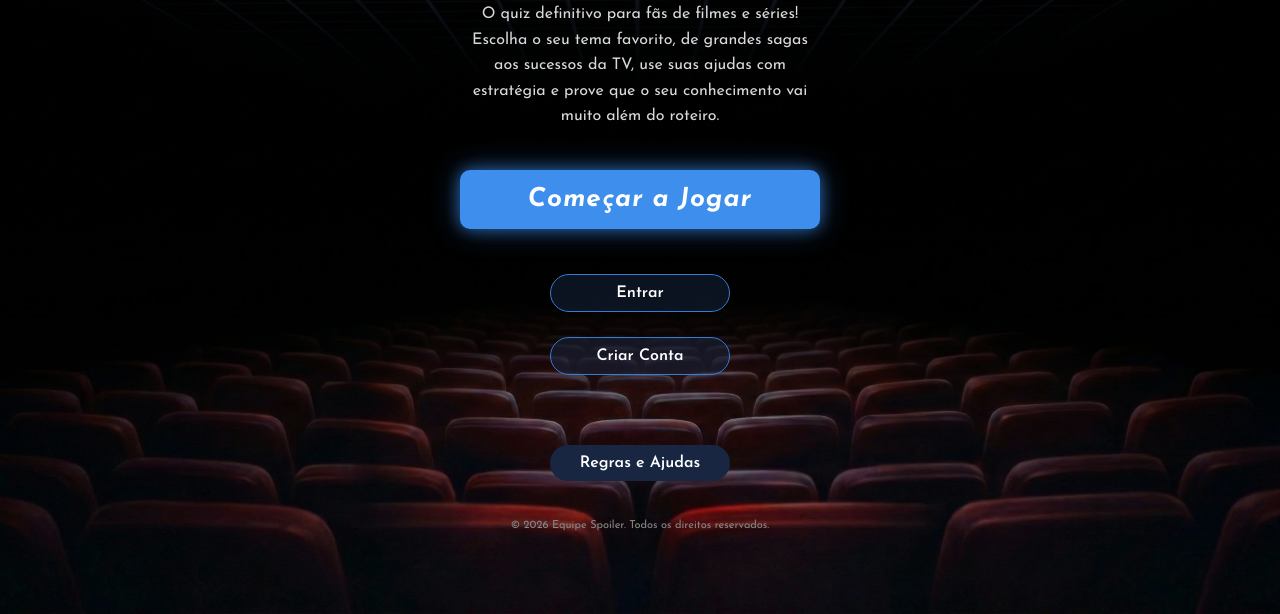
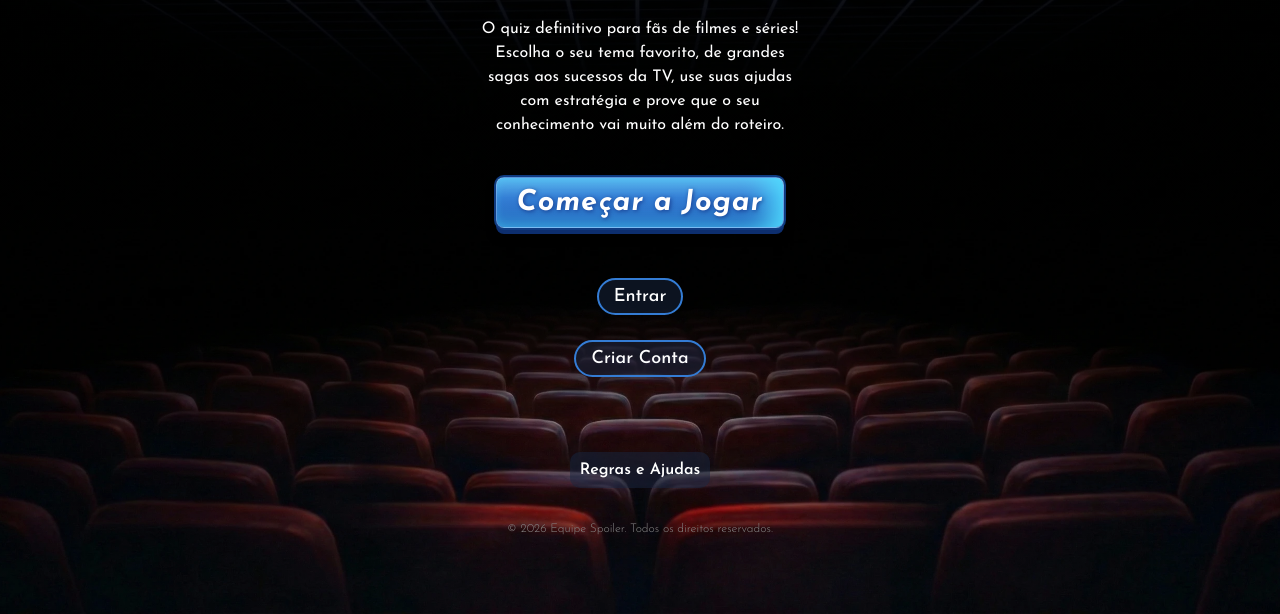
Before and after one commit to Athos-Danilo/spoiler, a plain HTML site: page index.html in a window 1280 px wide. Shown: the part 186-800 px from the top of the page. Drawn offline with Linux system fonts and the light colour scheme; a web font is replaced by a local one.

Commit message:
Novo Botão e Espaçamento

```diff
--- a/frontend/css/index.css
+++ b/frontend/css/index.css
@@ -30,7 +30,7 @@ body {
     overflow-x: hidden;
 }
 
-/* ======> Fundo com Vídeo e Película Escura */
+/*---------- Background com Vídeo ----------*/
 .container {
     position: relative;
     width: 100%;
@@ -59,7 +59,7 @@ body {
     transition: opacity 0.8s ease;
 }
 
-/* O Segredo do Fundo: Escuro em cima (pro texto brilhar) e quase transparente embaixo (pras poltronas aparecerem) */
+/*---------- Fundo Escuro ----------*/
 .background::after {
     content: '';
     position: absolute;
@@ -68,7 +68,7 @@ body {
     z-index: 2;
 }
 
-/* ======> Tela Principal */
+/*---------- Conteúdo da Tela ----------*/
 .tela {
     position: relative;
     z-index: 3;
@@ -81,165 +81,218 @@ body {
     max-width: 400px;
 }
 
-/* ======> Logo Neon Animada */
+/*---------- Logo ----------*/
 .logo {
-    margin-bottom: 30px;
+    margin-bottom: 40px;
 }
 
 .logo h1 {
     font-family: var(--fonte-principal);
     font-style: italic;
-    font-size: 65px;
+    font-size: 4rem;
     letter-spacing: 2px;
-    margin-bottom: -5px;
+    margin-bottom: 2px;
     color: #FFFFFF;
     animation: neon-piscar 2.5s infinite alternate;
 }
 
 .logo h2 {
-    font-weight: 600; /* Um pouquinho mais grosso no Figma */
+    font-weight: 600;
     font-style: italic;
-    font-size: 16px;
+    font-size: 1.2rem;
     color: var(--cor-branco);
     letter-spacing: 1px;
 }
 
-/* Brilho reduzido e mais sutil, igual ao Figma */
 @keyframes neon-piscar {
     0%, 100% { text-shadow: 0 0 4px rgba(138, 230, 255, 0.4), 0 0 8px rgba(52, 124, 212, 0.4); }
     50% { text-shadow: 0 0 8px rgba(138, 230, 255, 0.8), 0 0 15px rgba(52, 124, 212, 0.8); }
 }
 
-/* ======> Texto Descritivo */
+/*---------- Texto ----------*/
 .tela p {
     font-size: 16px;
-    line-height: 1.6;
-    color: var(--cor-cinza-mais-claro);
+    line-height: 1.5;
+    color: var(--cor-branco);
     margin-bottom: 40px;
+    padding: 0 15px;
     font-weight: 400;
 }
 
-/* ======> 🏆 O Novo Botão Principal (Efeito Brilho Shimmer) */
-.jogar {
+/*---------- Botão Principal (Começar a Jogar) ----------*/
+.btn-jogar {
     position: relative;
+    display: inline-block;
+    padding: 10px 20px;
+    margin-bottom: 50px;
     font-family: var(--fonte-principal);
-    font-style: italic; /* Mantendo o itálico elegante do Figma */
     font-weight: 700;
-    font-size: 26px;
+    font-style: italic;
+    font-size: 1.8rem;
+    color: #fff;
+    cursor: pointer;
+    border: 1.5px solid rgba(160, 210, 255, 0.45);
+    border-radius: 8px;
+    outline: none;
+    overflow: hidden;
+    user-select: none;
+
+    background: linear-gradient(
+    to bottom,
+    #5ba8e8 0%,
+    #347CD4 40%,
+    #2060b8 100%
+    );
+
+    box-shadow:
+    0 0 0 2px #0f3a80,
+    0 6px 0 0 #0d2e6e,
+    0 8px 10px rgba(0,0,0,0.5),
+    inset 0 0 20px 6px rgba(80, 200, 255, 0.6);
+
+    text-shadow: 1px 1px 4px rgba(0, 0, 80, 0.5);
     letter-spacing: 1px;
-    color: #FFFFFF;
+    transition: box-shadow 0.08s, transform 0.08s, filter 0.08s;
 
-    /* Azul vivo e plano, sem degradê pesado de volume */
-    background-color: #3e8eed;
-
-    padding: 16px 40px;
-    border-radius: 10px; /* Bem arredondado, combinando com os de baixo */
-    border: none;
-    cursor: pointer;
-    margin-bottom: 45px;
-    width: 100%;
-
-    /* Brilho Neon Azul ao redor do botão (Glow) */
-    box-shadow: 0 0 15px rgba(62, 142, 237, 0.6), 0 0 30px rgba(62, 142, 237, 0.4);
-
-    /* Prepara para o efeito de brilho interno */
-    overflow: hidden;
-    transition: transform 0.2s ease, box-shadow 0.2s ease;
+    animation: neon-run 2s linear infinite;
 }
 
-/* 🟢 O Efeito de Movimento: A Onda de Brilho (Shimmer) */
-.jogar::after {
+@keyframes neon-run {
+    0%   { box-shadow: 0 0 0 2px #0f3a80, 0 6px 0 0 #0d2e6e, 0 8px 10px rgba(0,0,0,0.5), inset 18px 0 28px -4px rgba(80,220,255,0.95), inset 0 0 8px rgba(80,220,255,0.2); }
+    25%  { box-shadow: 0 0 0 2px #0f3a80, 0 6px 0 0 #0d2e6e, 0 8px 10px rgba(0,0,0,0.5), inset 0 18px 28px -4px rgba(80,220,255,0.95), inset 0 0 8px rgba(80,220,255,0.2); }
+    50%  { box-shadow: 0 0 0 2px #0f3a80, 0 6px 0 0 #0d2e6e, 0 8px 10px rgba(0,0,0,0.5), inset -18px 0 28px -4px rgba(80,220,255,0.95), inset 0 0 8px rgba(80,220,255,0.2); }
+    75%  { box-shadow: 0 0 0 2px #0f3a80, 0 6px 0 0 #0d2e6e, 0 8px 10px rgba(0,0,0,0.5), inset 0 -18px 28px -4px rgba(80,220,255,0.95), inset 0 0 8px rgba(80,220,255,0.2); }
+    100% { box-shadow: 0 0 0 2px #0f3a80, 0 6px 0 0 #0d2e6e, 0 8px 10px rgba(0,0,0,0.5), inset 18px 0 28px -4px rgba(80,220,255,0.95), inset 0 0 8px rgba(80,220,255,0.2); }
+}
+
+@property --angle {
+    syntax: '<angle>';
+    initial-value: 0deg;
+    inherits: false;
+}
+
+.btn-jogar::before {
     content: '';
     position: absolute;
-    top: 0;
-    left: -150%; /* Começa bem fora da tela à esquerda */
-    width: 100%;
-    height: 100%;
-
-    /* Uma faixa diagonal de luz branca/ciano semi-transparente */
-    background: linear-gradient(
-        120deg,
-        transparent 30%,
-        rgba(255, 255, 255, 0) 40%,
-        rgba(255, 255, 255, 0.6) 50%,
-        rgba(138, 230, 255, 0.3) 55%,
-        rgba(255, 255, 255, 0) 60%,
-        transparent 100%
+    inset: -3px;
+    border-radius: 10px;
+    background: conic-gradient(
+    from var(--angle, 0deg),
+    transparent 0%,
+    transparent 60%,
+    rgba(80, 200, 255, 0.4) 70%,
+    rgba(140, 230, 255, 1) 80%,
+    rgba(220, 245, 255, 1) 85%,
+    rgba(140, 230, 255, 1) 90%,
+    rgba(80, 200, 255, 0.4) 95%,
+    transparent 100%
     );
-
-    /* Inclina a faixa de luz */
-    transform: skewX(-20deg);
-
-    /* Animação infinita da onda passando */
-    animation: onda-brilho 3s infinite;
+    -webkit-mask: linear-gradient(#fff 0 0) content-box, linear-gradient(#fff 0 0);
+    -webkit-mask-composite: xor;
+    mask-composite: exclude;
+    padding: 3px;
+    animation: spin-angle 2s linear infinite;
+    pointer-events: none;
+    filter: blur(1px);
 }
 
-/* Animação que faz a onda atravessar o botão */
-@keyframes onda-brilho {
-    0% { left: -150%; }
-    30%, 100% { left: 150%; } /* Passa rápido e espera um pouco antes de voltar */
+/*--- halo externo que acompanha o ponto de luz ---*/
+.btn-jogar::after {
+    content: '';
+    position: absolute;
+    inset: -6px;
+    border-radius: 12px;
+    background: conic-gradient(
+    from var(--angle, 0deg),
+    transparent 0%,
+    transparent 75%,
+    rgba(80, 200, 255, 0.15) 80%,
+    rgba(140, 230, 255, 0.5) 85%,
+    rgba(80, 200, 255, 0.15) 90%,
+    transparent 100%
+    );
+    -webkit-mask: linear-gradient(#fff 0 0) content-box, linear-gradient(#fff 0 0);
+    -webkit-mask-composite: xor;
+    mask-composite: exclude;
+    padding: 6px;
+    animation: spin-angle 2s linear infinite;
+    pointer-events: none;
+    filter: blur(4px);
 }
 
-/* Efeito sutil ao tocar/clicar (ele dá uma leve "pulsada" e aumenta o brilho) */
-.jogar:active {
-    transform: scale(0.97);
-    box-shadow: 0 0 25px rgba(62, 142, 237, 0.9), 0 0 45px rgba(138, 230, 255, 0.6);
+@keyframes spin-angle {
+    to { --angle: 360deg; }
 }
 
+.btn-jogar:hover {
+    filter: brightness(1.1);
+}
 
-/* ======> Botões Secundários (Transparentes igual ao Figma) */
+.btn-jogar:active {
+    transform: translateY(6px);
+    box-shadow:
+    0 0 0 2px #0f3a80,
+    0 0px 0 0 #0d2e6e,
+    0 2px 6px rgba(0,0,0,0.4),
+    inset 0 0 14px 4px rgba(80, 210, 255, 0.5);
+    animation: none;
+}
+.btn-jogar:active::before,
+.btn-jogar:active::after {
+    animation: none;
+    opacity: 0;
+}
+
+/*---------- Botões Secundários (Entrar e Criar Conta) ----------*/
 .btn-entrar,
 .btn-cadastrar {
     display: flex;
     justify-content: center;
     align-items: center;
-    min-width: 180px; /* Largura mais compacta */
     text-decoration: none;
-    color: #FFFFFF;
-    font-size: 16px;
-    font-weight: 600;
-    padding: 10px 30px;
+    color: var(--cor-branco);
+    font-size: 1.125rem;
+    font-weight: 500;
+    padding: 7px 15px;
     margin-bottom: 25px;
-    border-radius: 30px; /* Bem arredondado */
-
+    border-radius: 30px;
     background-color: rgba(24, 38, 65, 0.5);
-    border: 1.5px solid var(--cor-azul); /* Borda azul nítida */
+    border: 2px solid var(--cor-azul);
     transition: all 0.3s ease;
 }
 
-.btn-regrars-ajudas {
+/*---------- Botão Regras e Ajudas ----------*/
+.btn-regras-ajudas {
     display: flex;
     justify-content: center;
     align-items: center;
-    min-width: 180px; /* Largura mais compacta */
     text-decoration: none;
-    color: #FFFFFF;
-    font-size: 16px;
+    color: var(--cor-branco);
+    font-size: 1rem;
     font-weight: 600;
-    padding: 10px 30px;
-    margin-top: 45px;
-    margin-bottom: 15px;
-    border-radius: 30px; /* Bem arredondado */
-
-    background-color: var(--cor-azul-4); /* Totalmente transparente */
-    border: none; /* Borda azul nítida */
+    padding: 10px 10px;
+    margin-top: 50px;
+    margin-bottom: 32px;
+    border-radius: 10px;
+    background-color: rgba(24, 38, 65, 0.5);
+    border: none;
     transition: all 0.3s ease;
 }
 
-/* Efeito ao passar o mouse ou tocar */
 .btn-entrar:hover,
 .btn-cadastrar:hover,
-.btn-regrars-ajudas:hover {
-    background-color: rgba(52, 124, 212, 0.15);
-    transform: scale(1.02);
+.btn-regras-ajudas:hover {
+    background-color: rgba(131, 181, 241, 0.173);
+    transform: scale(1.04);
 }
 
-/* ======> Rodapé */
+/*---------- Rodapé ----------*/
 footer {
-    margin-top: 20px;
+    margin-top: 0px;
 }
 
 footer small {
-    font-size: 11px;
+    font-size: 12px;
     color: var(--cor-cinza);
+    font-weight: 300;
 }
--- a/index.html
+++ b/index.html
@@ -27,13 +27,13 @@
 
             <p>O quiz definitivo para fãs de filmes e séries! Escolha o seu tema favorito, de grandes sagas aos sucessos da TV, use suas ajudas com estratégia e prove que o seu conhecimento vai muito além do roteiro.</p>
 
-            <button type="button" class="jogar" id="comecarJogar">Começar a Jogar</button>
+            <button type="button" class="btn-jogar" id="comecarJogar">Começar a Jogar</button>
 
             <a href="frontend/pages/entrar.html" class="btn-entrar">Entrar</a>
 
             <a href="frontend/pages/cadastrar.html" class="btn-cadastrar">Criar Conta</a>
 
-            <a href="#" class="btn-regrars-ajudas">Regras e Ajudas</a>
+            <a href="#" class="btn-regras-ajudas">Regras e Ajudas</a>
 
             <footer>
                 <small>© 2026 Equipe Spoiler. Todos os direitos reservados.</small>
```
